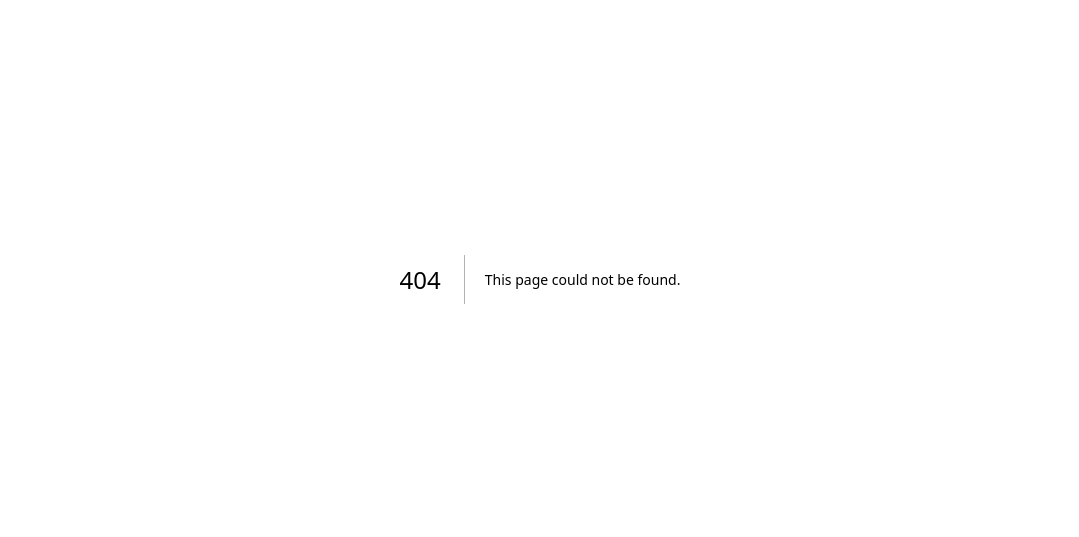
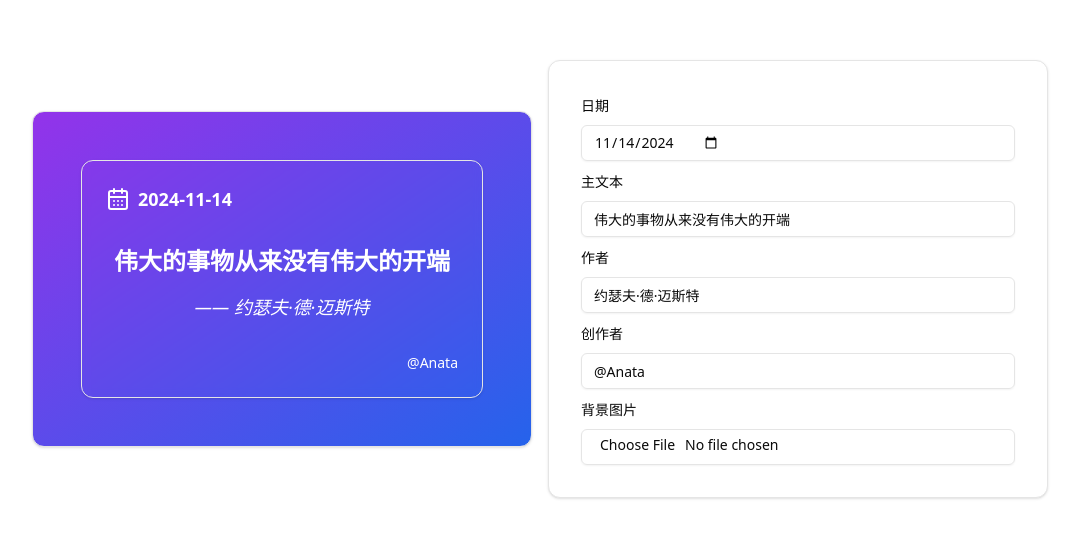
Before and after one commit to cookabc/app-universe, a Next.js app: page /sharing-card in a window 1280 px wide. Before the commit this address had no page. Shown: the part 121-658 px from the top of the page, without its empty margins (100-1179 px from the left). Built offline with nearby package versions, Linux system fonts and the light colour scheme.

Commit message:
feat: Add sharing card page component

```diff
--- /dev/null
+++ b/src/app/sharing-card/page.tsx
@@ -0,0 +1,131 @@
+'use client'
+
+import { Card } from '@/components/ui/card'
+import { Input } from '@/components/ui/input'
+import { Label } from '@/components/ui/label'
+import { CalendarDaysIcon } from 'lucide-react'
+import { ChangeEvent, useState } from 'react'
+
+interface SharingCardState {
+    date: string
+    mainText: string
+    author: string
+    creator: string
+    backgroundImage: string
+}
+
+export default function SharingCard() {
+    const [cardData, setCardData] = useState<SharingCardState>({
+        date: new Date().toISOString().split('T')[0],
+        mainText: '伟大的事物从来没有伟大的开端',
+        author: '约瑟夫·德·迈斯特',
+        creator: '@Anata',
+        backgroundImage: '',
+    })
+
+    const handleImageUpload = (e: ChangeEvent<HTMLInputElement>) => {
+        const file = e.target.files?.[0]
+        if (file) {
+            const reader = new FileReader()
+            reader.onloadend = () => {
+                setCardData((prev) => ({
+                    ...prev,
+                    backgroundImage: reader.result as string,
+                }))
+            }
+            reader.readAsDataURL(file)
+        }
+    }
+
+    const handleInputChange = (field: keyof SharingCardState) => (e: ChangeEvent<HTMLInputElement>) => {
+        setCardData((prev) => ({
+            ...prev,
+            [field]: e.target.value,
+        }))
+    }
+
+    return (
+        <div className="flex flex-col lg:flex-row items-center justify-center gap-4 min-h-screen p-4">
+            <SharingCardPreview {...cardData} />
+            <SharingCardForm cardData={cardData} onInputChange={handleInputChange} onImageUpload={handleImageUpload} />
+        </div>
+    )
+}
+
+interface SharingCardPreviewProps {
+    date: string
+    mainText: string
+    author: string
+    creator: string
+    backgroundImage: string
+}
+
+export function SharingCardPreview({ date, mainText, author, creator, backgroundImage }: SharingCardPreviewProps) {
+    return (
+        <Card
+            className={`w-[500px] p-12 flex justify-center bg-gradient-to-br from-purple-600 to-blue-600`}
+            style={{
+                ...(backgroundImage && {
+                    backgroundImage: `url(${backgroundImage})`,
+                    backgroundSize: 'cover',
+                    backgroundPosition: 'center',
+                }),
+            }}
+        >
+            <Card className="overflow-hidden w-full p-6 bg-transparent backdrop-blur-sm text-white">
+                <div className="relative flex items-center justify-start gap-2 z-10">
+                    <CalendarDaysIcon className="w-6 h-6" />
+                    <span className="text-lg font-semibold">{date}</span>
+                </div>
+                <div className="relative z-10 text-center my-8">
+                    <p className="text-2xl font-bold mb-4">{mainText}</p>
+                    <p className="text-lg italic">—— {author}</p>
+                </div>
+                <div className="relative z-10 text-right">
+                    <p className="text-sm">{creator}</p>
+                </div>
+            </Card>
+        </Card>
+    )
+}
+
+interface SharingCardFormProps {
+    cardData: SharingCardState
+    onInputChange: (field: keyof SharingCardState) => (e: ChangeEvent<HTMLInputElement>) => void
+    onImageUpload: (e: ChangeEvent<HTMLInputElement>) => void
+}
+
+export function SharingCardForm({ cardData, onInputChange, onImageUpload }: SharingCardFormProps) {
+    return (
+        <Card className="w-[500px] p-8">
+            <div className="space-y-2">
+                <div className="space-y-2">
+                    <Label htmlFor="date">日期</Label>
+                    <Input id="date" type="date" value={cardData.date} onChange={onInputChange('date')} />
+                </div>
+                <div className="space-y-2">
+                    <Label htmlFor="mainText">主文本</Label>
+                    <Input id="mainText" value={cardData.mainText} onChange={onInputChange('mainText')} />
+                </div>
+                <div className="space-y-2">
+                    <Label htmlFor="author">作者</Label>
+                    <Input id="author" value={cardData.author} onChange={onInputChange('author')} />
+                </div>
+                <div className="space-y-2">
+                    <Label htmlFor="creator">创作者</Label>
+                    <Input id="creator" value={cardData.creator} onChange={onInputChange('creator')} />
+                </div>
+                <div className="space-y-2">
+                    <Label htmlFor="backgroundImage">背景图片</Label>
+                    <Input
+                        id="backgroundImage"
+                        type="file"
+                        accept="image/*"
+                        placeholder="选择背景图片"
+                        onChange={onImageUpload}
+                    />
+                </div>
+            </div>
+        </Card>
+    )
+}
```
